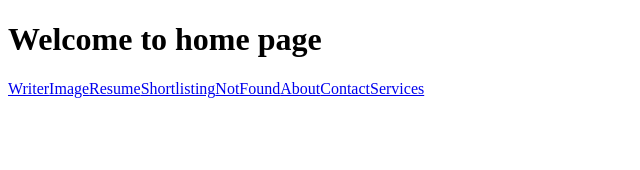
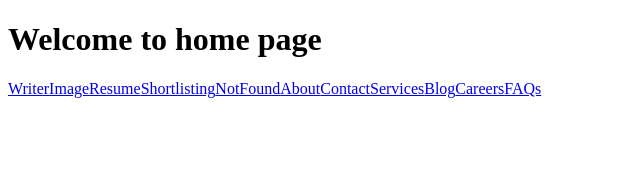
Before and after one commit to barmanb17/react, a React (Vite) app in the folder react/: page / in a window 1280 px wide. Shown: the top 170 px of the page, without its empty margins (0-640 px from the left). Built offline with nearby package versions, Linux system fonts and the light colour scheme.

Commit message:
links added

```diff
--- a/react/src/pages/Home.jsx
+++ b/react/src/pages/Home.jsx
@@ -14,6 +14,9 @@ const Home = () => {
             <Link to="/about">About</Link>
             <Link to="/contact">Contact</Link>
             <Link to="/services">Services</Link>
+            <Link to="/blog">Blog</Link>
+            <Link to="/careers">Careers</Link>
+            <Link to="/faqs">FAQs</Link>
         </nav>
     </div>
   )
```
